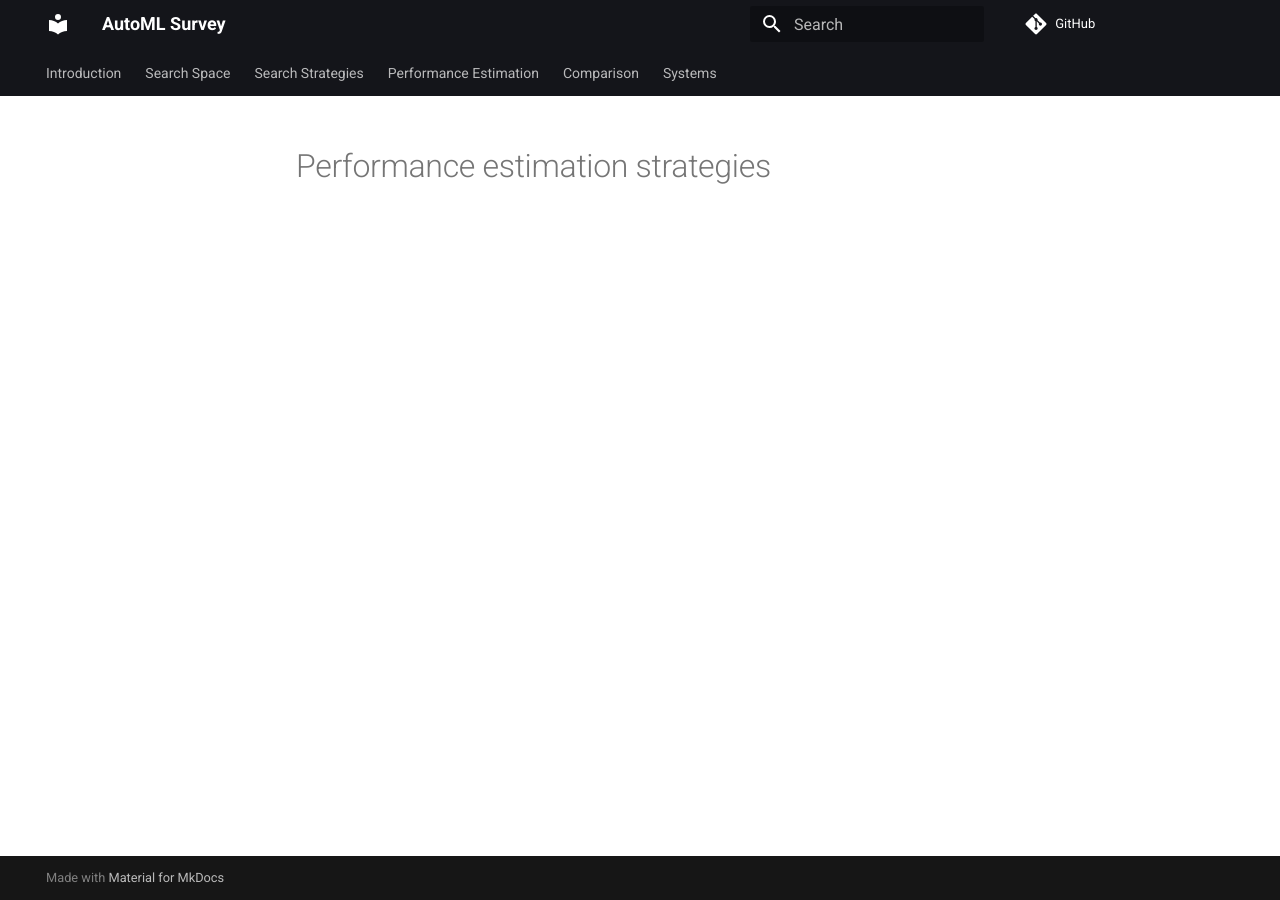
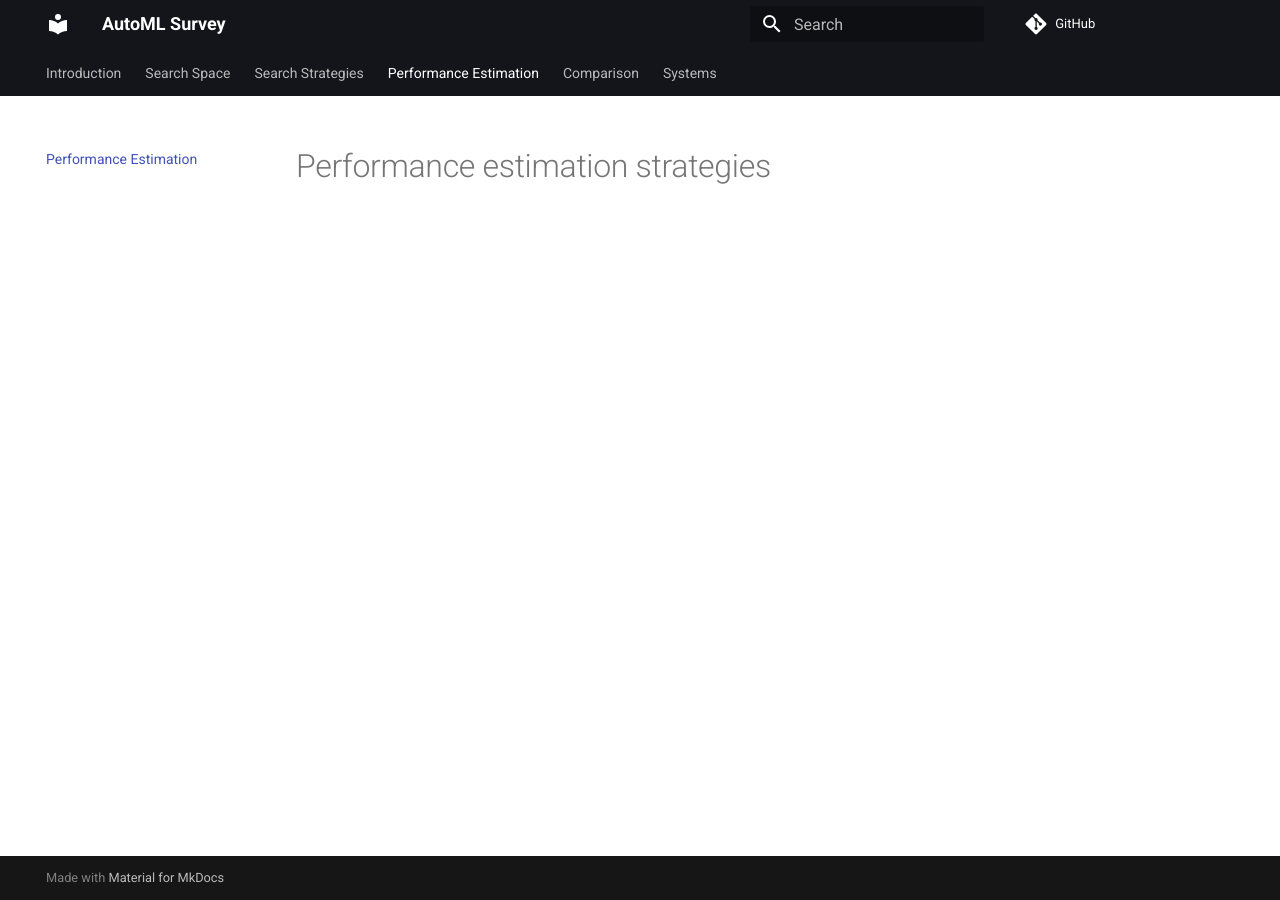
Before and after one commit to autogoal/survey, an MkDocs documentation site: the page built from docs/performance-estimation.md, in a window 1280 px wide. Built offline with MkDocs 1.6.1 and Material for MkDocs 9.7.7, drawn with Linux system fonts in a browser that asks for light colours; comment, search, counter and statistics services are not loaded; part of the change alters nothing that is shown.

Commit message:
Update docs structure

```diff
--- a/mkdocs.yml
+++ b/mkdocs.yml
@@ -19,9 +19,9 @@ markdown_extensions:
     - markdown_include.include
 
 nav:
-    - Introduction: intro.md
+    - Introduction: index.md
     - Search Space: search-space.md
-    - Search Strategies: search-strategies.md
-    - Performance Estimation: performance.estimation.md
+    - Search Strategies: search-strategy.md
+    - Performance Estimation: performance-estimation.md
     - Comparison: comparison.md
     - Systems: systems.md
```
Also changed, not shown: docs/index.md (renamed from docs/intro.md).
